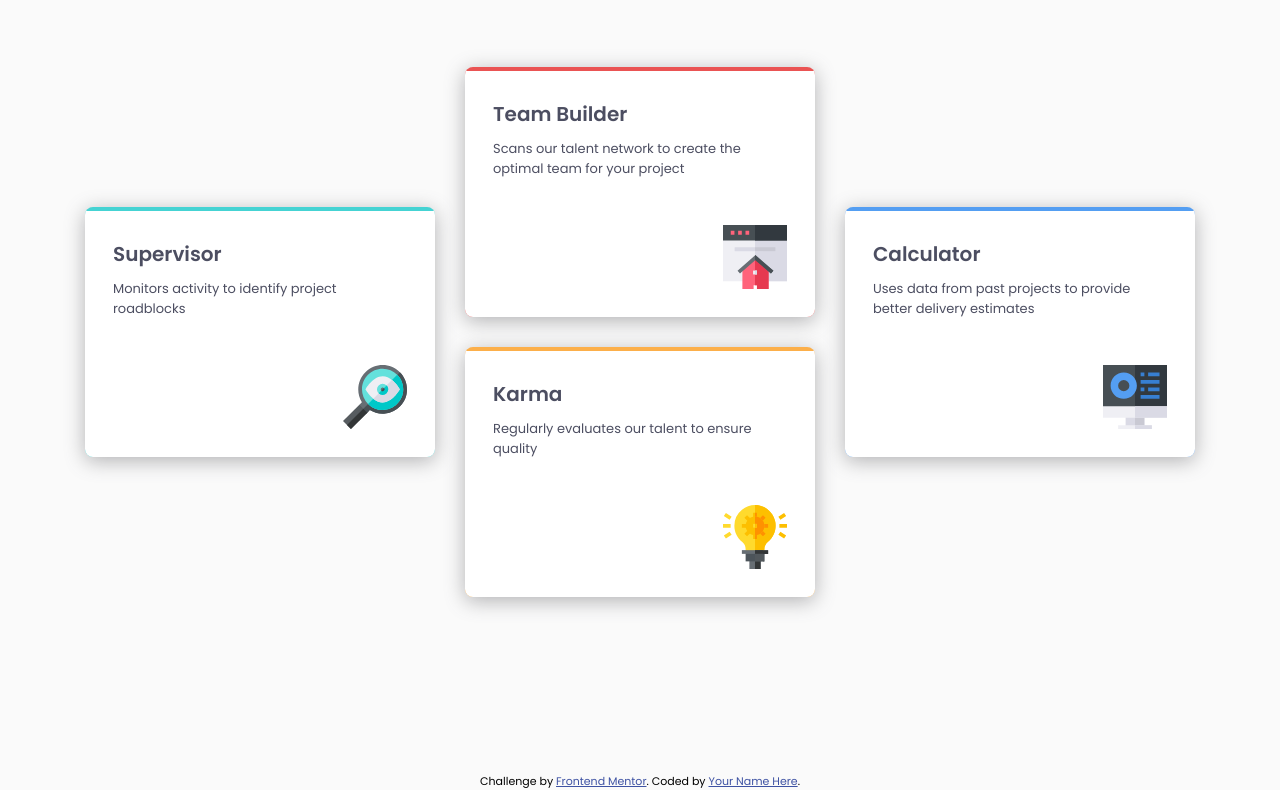
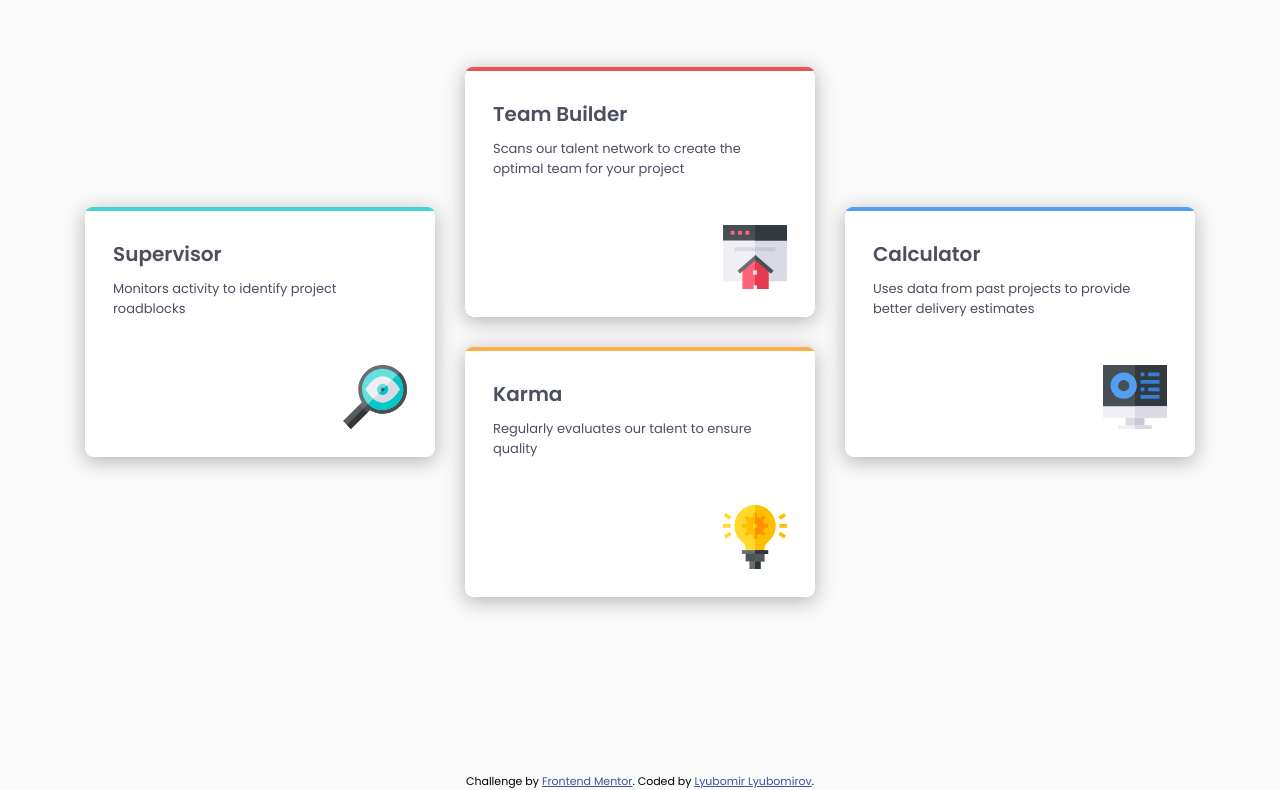
Before and after one commit to Ljubo6/four-card-feature-section, a plain HTML site: page index.html in a window 1280 px wide. Shown: the part 347-1137 px from the top of the page. Drawn offline with Linux system fonts and the light colour scheme.

Commit message:
change index.html

```diff
--- a/index.html
+++ b/index.html
@@ -77,14 +77,10 @@
 
   </div>
 </main>
-
-
-
-
   <footer>
     <p class="attribution">
       Challenge by <a href="https://www.frontendmentor.io?ref=challenge" target="_blank">Frontend Mentor</a>.
-      Coded by <a href="#">Your Name Here</a>.
+      Coded by <a href="https://github.com/Ljubo6/four-card-feature-section">Lyubomir Lyubomirov</a>.
     </p>
   </footer>
 </body>
```
